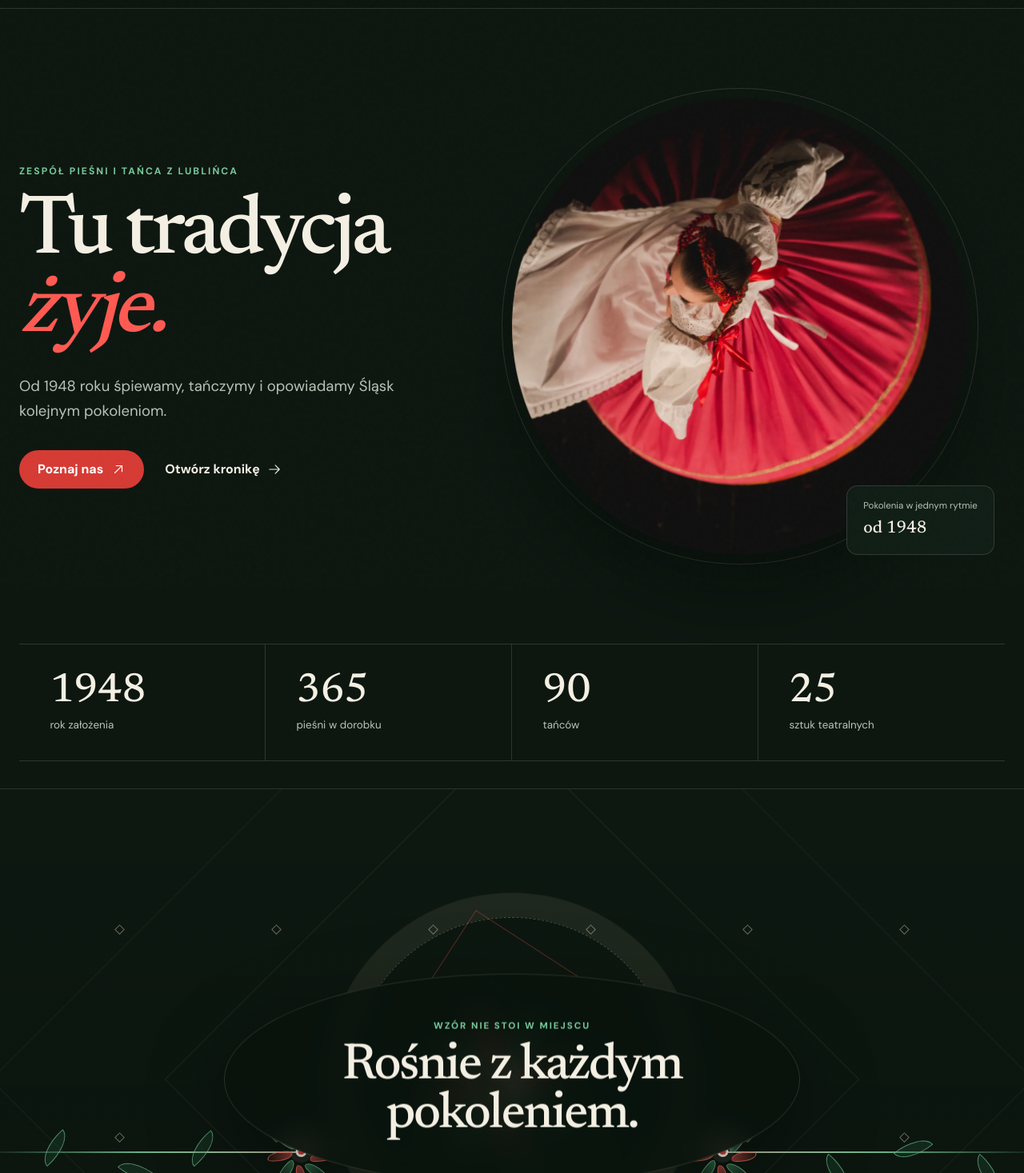
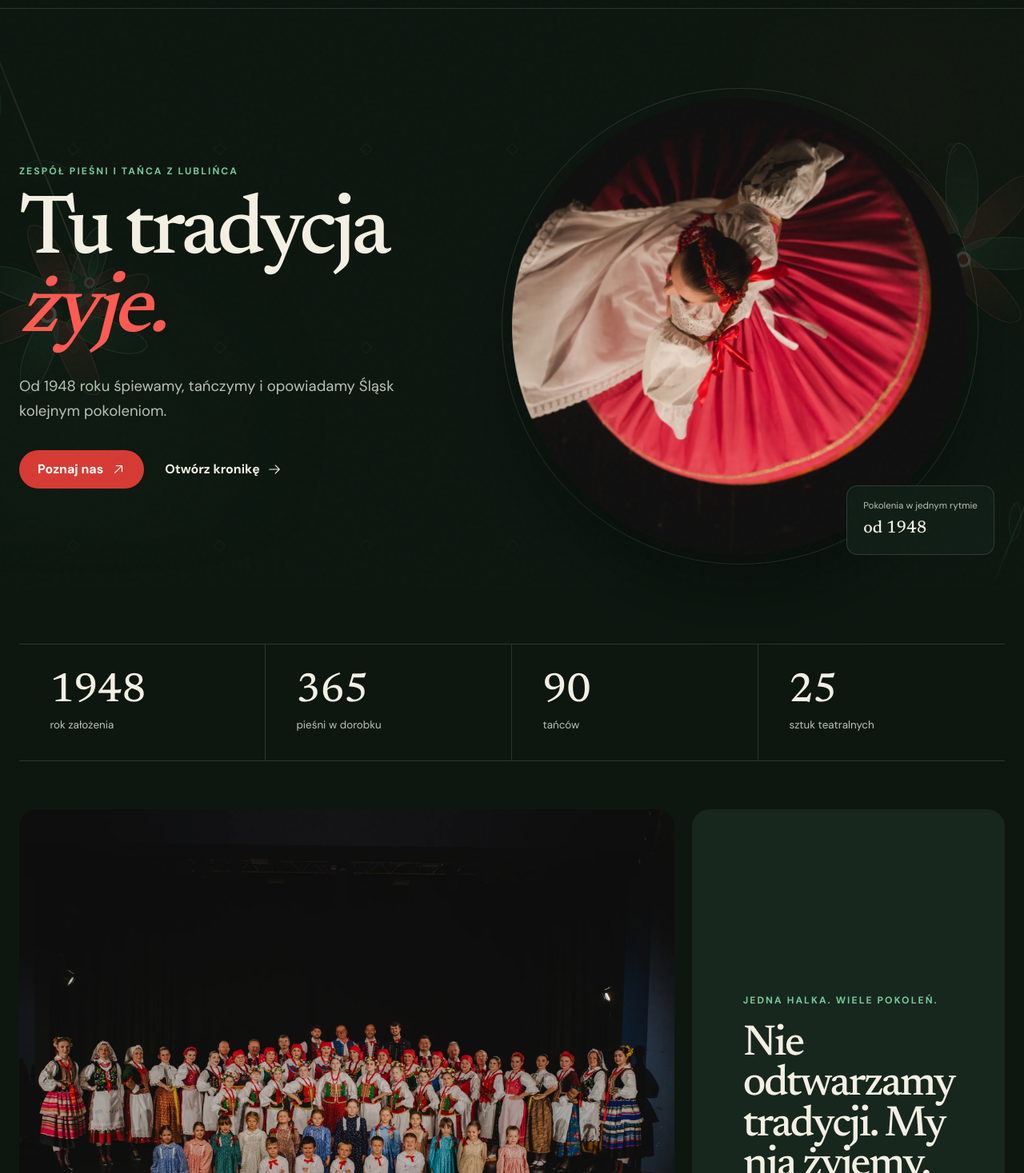
Before and after one commit to MariuszManka/halka-lubliniec, a Next.js app: page / in a window 1280 px wide. Shown: the part 63-1530 px from the top of the page at 80% size. Built offline with nearby package versions, Linux system fonts and the light colour scheme.

Commit message:
Move folk animation into scroll backdrop

```diff
--- a/app/HalkaSite.tsx
+++ b/app/HalkaSite.tsx
@@ -1,6 +1,6 @@
 "use client";
 
-import { FormEvent, useEffect, useMemo, useRef, useState } from "react";
+import { FormEvent, useEffect, useMemo, useState } from "react";
 import { AnimatePresence, motion, useReducedMotion, useScroll, useTransform } from "motion/react";
 import {
   ArrowLeft,
@@ -104,67 +104,40 @@ function FolkSprig({ side }: { side: "left" | "right" }) {
   );
 }
 
-function FolkScrollMotif() {
-  const target = useRef<HTMLElement>(null);
+function FolkScrollBackdrop() {
   const reduce = useReducedMotion();
-  const { scrollYProgress } = useScroll({
-    target,
-    offset: ["start end", "end start"],
-  });
-  const leftX = useTransform(scrollYProgress, [0, 0.3, 0.7, 1], [-190, 0, 0, -75]);
-  const rightX = useTransform(scrollYProgress, [0, 0.3, 0.7, 1], [190, 0, 0, 75]);
-  const threadScale = useTransform(scrollYProgress, [0.08, 0.42], [0.05, 1]);
-  const orbitRotate = useTransform(scrollYProgress, [0, 1], [-70, 110]);
-  const orbitScale = useTransform(scrollYProgress, [0, 0.45, 0.82, 1], [0.72, 1, 1.06, 0.88]);
-  const motifOpacity = useTransform(scrollYProgress, [0, 0.16, 0.86, 1], [0, 1, 1, 0.24]);
-  const copyY = useTransform(scrollYProgress, [0.05, 0.4, 0.82, 1], [54, 0, 0, -42]);
-  const copyOpacity = useTransform(scrollYProgress, [0.05, 0.28, 0.86, 1], [0, 1, 1, 0.2]);
-  const fieldY = useTransform(scrollYProgress, [0, 1], [90, -90]);
+  const { scrollYProgress } = useScroll();
+  const drift = useTransform(scrollYProgress, [0, 1], [-150, 170]);
+  const driftReverse = useTransform(scrollYProgress, [0, 1], [130, -190]);
+  const rotate = useTransform(scrollYProgress, [0, 1], [-30, 145]);
+  const rotateReverse = useTransform(scrollYProgress, [0, 1], [80, -105]);
+  const scale = useTransform(scrollYProgress, [0, 0.45, 1], [0.82, 1.08, 0.9]);
+  const fieldY = useTransform(scrollYProgress, [0, 1], [120, -150]);
 
   return (
-    <section className="folk-scroll" ref={target} aria-label="Tradycja rośnie z każdym pokoleniem">
-      <div className="folk-scroll-sticky">
-        <motion.div
-          className="folk-diamond-field"
-          aria-hidden="true"
-          style={reduce ? undefined : { y: fieldY, opacity: motifOpacity }}
-        >
-          {Array.from({ length: 24 }, (_, index) => <span key={index} />)}
-        </motion.div>
-
-        <motion.div
-          className="folk-scroll-orbit"
-          aria-hidden="true"
-          style={reduce ? undefined : { rotate: orbitRotate, scale: orbitScale, opacity: motifOpacity }}
-        >
-          <span className="folk-orbit-ring" />
-          <FolkRosette className="folk-main-rosette" />
-        </motion.div>
-
-        <motion.div
-          className="folk-sprig-wrap folk-sprig-wrap-left"
-          aria-hidden="true"
-          style={reduce ? undefined : { x: leftX, opacity: motifOpacity }}
-        >
-          <motion.div style={reduce ? undefined : { scaleX: threadScale }}><FolkSprig side="left" /></motion.div>
+    <div className="folk-backdrop" aria-hidden="true">
+      <motion.div className="folk-backdrop-field" style={reduce ? undefined : { y: fieldY }}>
+        {Array.from({ length: 35 }, (_, index) => <span key={index} />)}
       </motion.div>
       <motion.div
-          className="folk-sprig-wrap folk-sprig-wrap-right"
-          aria-hidden="true"
-          style={reduce ? undefined : { x: rightX, opacity: motifOpacity }}
+        className="folk-backdrop-rosette folk-backdrop-rosette-one"
+        style={reduce ? undefined : { y: drift, rotate, scale }}
       >
-          <motion.div style={reduce ? undefined : { scaleX: threadScale }}><FolkSprig side="right" /></motion.div>
+        <FolkRosette />
       </motion.div>
-
       <motion.div
-          className="folk-scroll-copy"
-          style={reduce ? undefined : { y: copyY, opacity: copyOpacity }}
+        className="folk-backdrop-rosette folk-backdrop-rosette-two"
+        style={reduce ? undefined : { y: driftReverse, rotate: rotateReverse }}
       >
-          <span>Wzór nie stoi w miejscu</span>
-          <strong>Rośnie z każdym pokoleniem.</strong>
+        <FolkRosette />
+      </motion.div>
+      <motion.div className="folk-backdrop-vine folk-backdrop-vine-left" style={reduce ? undefined : { y: driftReverse }}>
+        <div><FolkSprig side="left" /></div>
+      </motion.div>
+      <motion.div className="folk-backdrop-vine folk-backdrop-vine-right" style={reduce ? undefined : { y: drift }}>
+        <div><FolkSprig side="right" /></div>
       </motion.div>
     </div>
-    </section>
   );
 }
 
@@ -226,6 +199,7 @@ export function HalkaSite() {
 
   return (
     <main>
+      <FolkScrollBackdrop />
       <header className="site-header">
         <a className="brand" href="#top" aria-label="Halka, przejdź na początek strony">
           <img src="/logo.jpg" alt="" width="48" height="48" />
@@ -311,8 +285,6 @@ export function HalkaSite() {
           </Reveal>
         ))}
       </section>
-
-      <FolkScrollMotif />
 
       <section className="together section-shell" aria-labelledby="together-title">
         <div className="together-grid">
--- a/app/globals.css
+++ b/app/globals.css
@@ -647,6 +647,93 @@ img {
   font-weight: 430;
   letter-spacing: -0.04em;
   line-height: 0.95;
+}
+
+main {
+  position: relative;
+  isolation: isolate;
+}
+
+.folk-backdrop {
+  position: fixed;
+  z-index: -1;
+  inset: 0;
+  overflow: hidden;
+  pointer-events: none;
+  opacity: 0.2;
+  mask-image: linear-gradient(180deg, transparent 2%, black 12%, black 90%, transparent 100%);
+}
+
+.folk-backdrop::before {
+  content: "";
+  position: absolute;
+  inset: 0;
+  background:
+    radial-gradient(circle at 88% 24%, rgba(255, 90, 82, 0.14), transparent 24%),
+    radial-gradient(circle at 8% 74%, rgba(73, 150, 103, 0.16), transparent 26%);
+}
+
+.folk-backdrop-field {
+  position: absolute;
+  inset: -180px 4%;
+  display: grid;
+  grid-template-columns: repeat(7, 1fr);
+  align-content: space-around;
+  justify-items: center;
+  gap: 78px 8vw;
+  opacity: 0.24;
+}
+
+.folk-backdrop-field span {
+  width: 11px;
+  height: 11px;
+  border: 1px solid var(--ivory);
+  transform: rotate(45deg);
+}
+
+.folk-backdrop-rosette {
+  position: absolute;
+  filter: saturate(0.88);
+}
+
+.folk-backdrop-rosette .folk-rosette {
+  width: 100%;
+}
+
+.folk-backdrop-rosette-one {
+  top: 8%;
+  right: -78px;
+  width: clamp(220px, 24vw, 390px);
+}
+
+.folk-backdrop-rosette-two {
+  bottom: 4%;
+  left: -62px;
+  width: clamp(170px, 19vw, 310px);
+}
+
+.folk-backdrop-vine {
+  position: absolute;
+  width: min(39vw, 570px);
+  opacity: 0.7;
+}
+
+.folk-backdrop-vine-left {
+  top: 36%;
+  left: -18%;
+}
+
+.folk-backdrop-vine-left > div {
+  transform: rotate(68deg);
+}
+
+.folk-backdrop-vine-right {
+  right: -18%;
+  bottom: 17%;
+}
+
+.folk-backdrop-vine-right > div {
+  transform: rotate(-68deg);
 }
 
 .together {
@@ -1333,6 +1420,11 @@ img {
 @media (max-width: 800px) {
   :root { --header-height: 66px; }
   .section-shell { width: min(100% - 32px, 1400px); }
+  .folk-backdrop { opacity: 0.15; }
+  .folk-backdrop-field { grid-template-columns: repeat(5, 1fr); }
+  .folk-backdrop-rosette-one { right: -100px; }
+  .folk-backdrop-rosette-two { left: -90px; }
+  .folk-backdrop-vine { width: 55vw; }
   .site-header { gap: 10px; padding-inline: 16px; }
   .header-cta { display: none; }
   .site-header { grid-template-columns: 1fr auto; }
@@ -1404,6 +1496,9 @@ img {
 
 @media (max-width: 480px) {
   .hero-visual { min-height: 340px; }
+  .folk-backdrop { opacity: 0.12; }
+  .folk-backdrop-field { grid-template-columns: repeat(4, 1fr); gap: 64px 14vw; }
+  .folk-backdrop-vine { display: none; }
   .hero h1 { font-size: 4rem; }
   .facts { grid-template-columns: 1fr; }
   .folk-scroll { height: 110vh; min-height: 700px; }
@@ -1437,6 +1532,7 @@ img {
   }
   .folk-scroll { height: 760px; }
   .folk-scroll-sticky { position: relative; top: 0; height: 760px; }
+  .folk-backdrop { opacity: 0.12; }
 }
 
 @media (prefers-reduced-transparency: reduce) {
```
Lines whose indentation alone changed are shown as unchanged.
